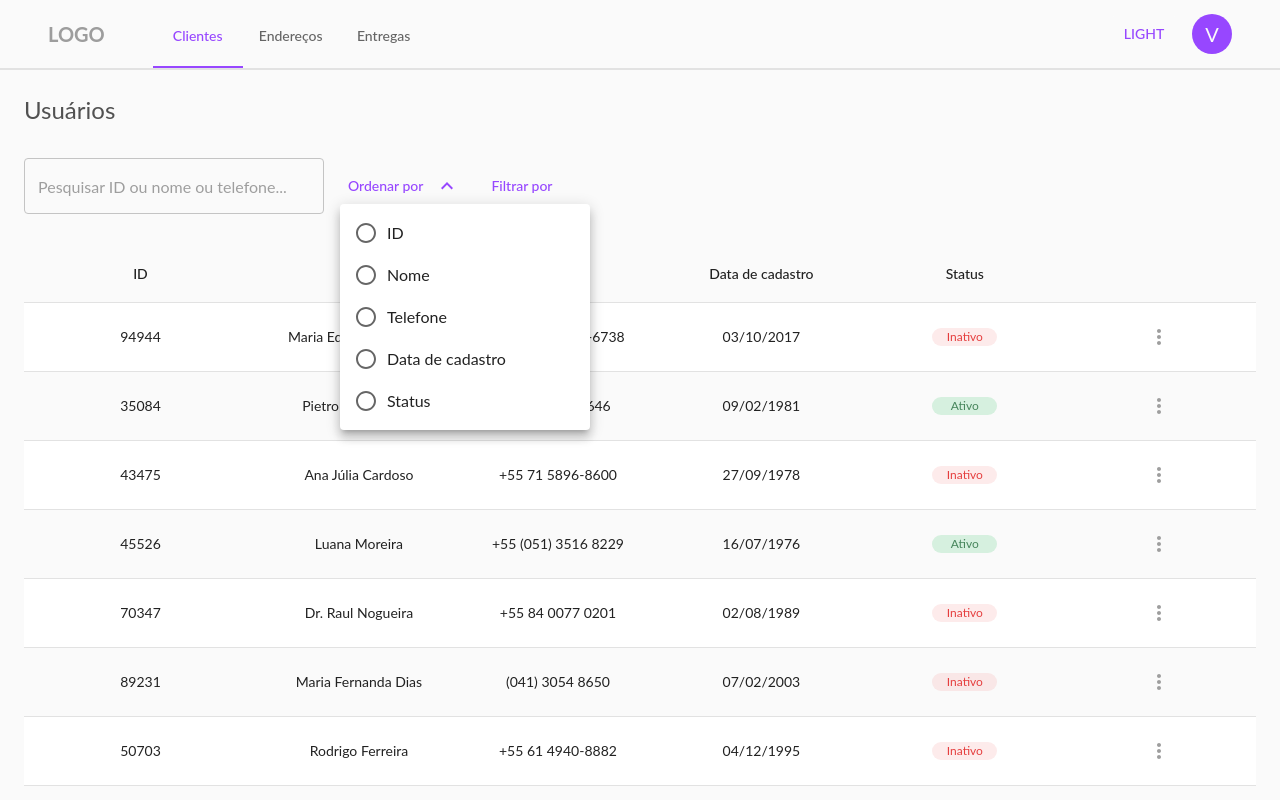
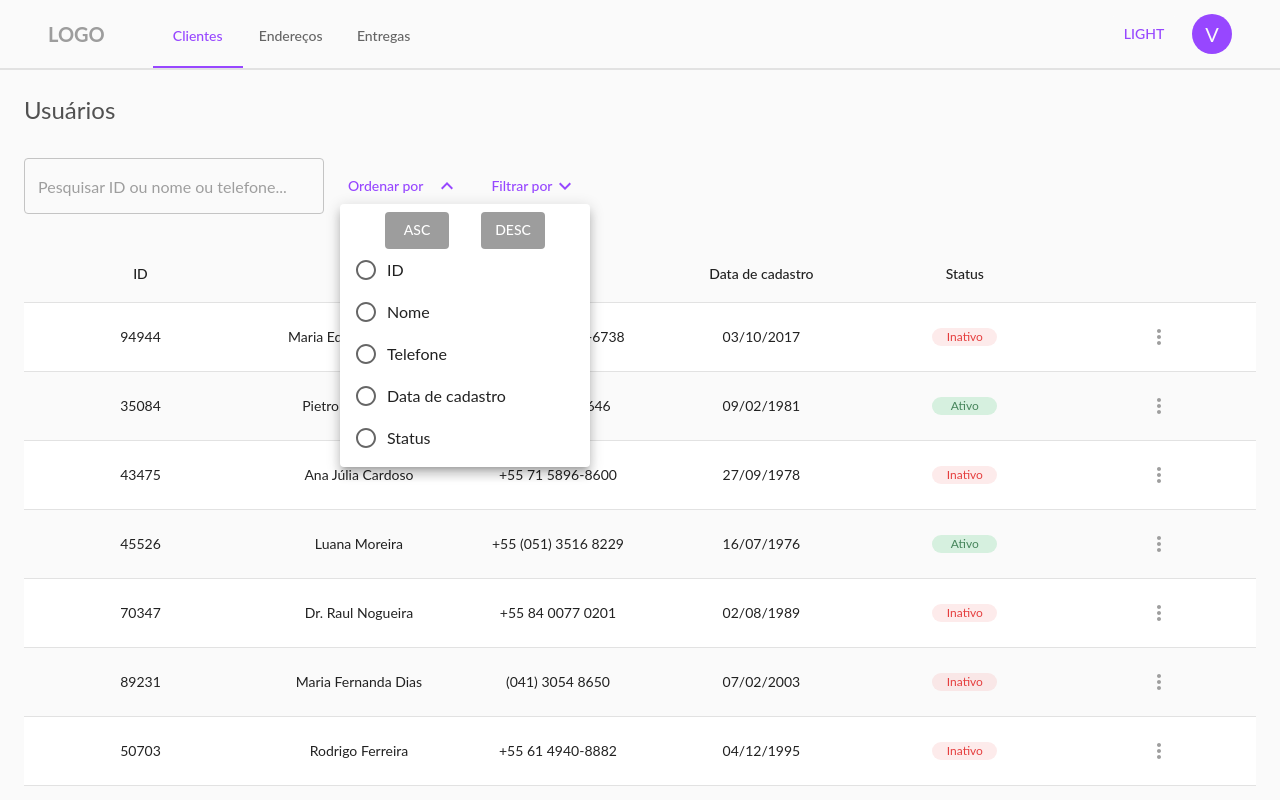
Before and after one commit to victoriacesar/users-list, a Next.js app: page /users in a window 1280 px wide. Both pictures are taken after a click on the button "Ordenar por". Shown: the top 800 px of the page. Built offline with nearby package versions, Linux system fonts and the light colour scheme.

Commit message:
feat(logic): add orderBy logic to table data

```diff
--- a/src/app/users/page.tsx
+++ b/src/app/users/page.tsx
@@ -7,6 +7,7 @@ import { useState } from 'react';
 export default function Users() {
   const [tabValue, setTabValue] = useState(0);
   const [inputSearch, setInputSearch] = useState('');
+  const [sortBy, setSortBy] = useState('');
   const [orderBy, setOrderBy] = useState('');
 
   const handleChangeTab = (event: React.SyntheticEvent, newValue: number) => {
@@ -20,10 +21,12 @@ export default function Users() {
         <UsersMenu
           inputSearch={inputSearch}
           setInputSearch={setInputSearch}
+          sortBy={sortBy}
+          setSortBy={setSortBy}
           orderBy={orderBy}
           setOrderBy={setOrderBy}
         />
-        <UsersTable inputSearch={inputSearch} orderBy={orderBy} />
+        <UsersTable inputSearch={inputSearch} sortBy={sortBy} orderBy={orderBy} />
       </CustomTabPanel>
     </Box>
   );
--- a/src/components/UsersPage/ActiveInactivePopup.tsx
+++ b/src/components/UsersPage/ActiveInactivePopup.tsx
@@ -21,7 +21,7 @@ export const ActiveInactivePopup = ({
   const { palette } = useTheme();
   const [anchorEl, setAnchorEl] = useState<HTMLButtonElement | null>(null);
   const open = Boolean(anchorEl);
-  const id = open ? 'simple-popover' : undefined;
+  const id = open ? 'active-inactive-popover' : undefined;
 
   const handleClose = () => {
     setAnchorEl(null);
--- /dev/null
+++ b/src/components/UsersPage/FiltersBtn.tsx
@@ -0,0 +1,56 @@
+import { useTheme } from '@/hooks/useTheme';
+import { Box, Button, Popover } from '@mui/material';
+import KeyboardArrowUpIcon from '@mui/icons-material/KeyboardArrowUp';
+import KeyboardArrowDownIcon from '@mui/icons-material/KeyboardArrowDown';
+import { useState } from 'react';
+
+export const FiltersBtn = () => {
+  const { palette } = useTheme();
+
+  const [anchorEl, setAnchorEl] = useState<HTMLButtonElement | null>(null);
+
+  const handleClick = (event: React.MouseEvent<HTMLButtonElement>) => {
+    setAnchorEl(event.currentTarget);
+  };
+
+  const handleClose = () => {
+    setAnchorEl(null);
+  };
+
+  const open = Boolean(anchorEl);
+  const id = open ? 'filter-by-popover' : undefined;
+
+  return (
+    <>
+      <Button
+        sx={{
+          textTransform: 'none',
+          color: palette.colorOptions.purple,
+        }}
+        onClick={(e) => handleClick(e)}
+        aria-describedby={id}
+      >
+        Filtrar por
+        {Boolean(anchorEl) ? <KeyboardArrowUpIcon /> : <KeyboardArrowDownIcon />}
+      </Button>
+      <Popover
+        id={id}
+        open={open}
+        anchorEl={anchorEl}
+        onClose={handleClose}
+        anchorOrigin={{
+          vertical: 'bottom',
+          horizontal: 'left',
+        }}
+      >
+        <Box
+          sx={{
+            padding: '.5rem 1rem',
+            maxWidth: '750px',
+            // minW
+          }}
+        ></Box>
+      </Popover>
+    </>
+  );
+};
--- a/src/components/UsersPage/OrderByBtn.tsx
+++ b/src/components/UsersPage/OrderByBtn.tsx
@@ -11,14 +11,16 @@ import {
 } from '@mui/material';
 import KeyboardArrowUpIcon from '@mui/icons-material/KeyboardArrowUp';
 import KeyboardArrowDownIcon from '@mui/icons-material/KeyboardArrowDown';
-import { orderByItems } from '../utils';
+import { sortByItems } from '../utils';
 
 interface OrderByBtnProps {
+  sortBy: string;
+  setSortBy: Dispatch<SetStateAction<string>>;
   orderBy: string;
   setOrderBy: Dispatch<SetStateAction<string>>;
 }
 
-export const OrderByBtn = ({ orderBy, setOrderBy }: OrderByBtnProps) => {
+export const OrderByBtn = ({ sortBy, setSortBy, orderBy, setOrderBy }: OrderByBtnProps) => {
   const { palette } = useTheme();
 
   const [anchorEl, setAnchorEl] = useState<HTMLButtonElement | null>(null);
@@ -32,7 +34,7 @@ export const OrderByBtn = ({ orderBy, setOrderBy }: OrderByBtnProps) => {
   };
 
   const open = Boolean(anchorEl);
-  const id = open ? 'simple-popover' : undefined;
+  const id = open ? 'order-by-popover' : undefined;
 
   return (
     <>
@@ -65,13 +67,59 @@ export const OrderByBtn = ({ orderBy, setOrderBy }: OrderByBtnProps) => {
             width: '250px',
           }}
         >
+          <Box
+            sx={{
+              display: 'flex',
+              justifyContent: 'center',
+              alignItems: 'center',
+              gap: '2rem',
+            }}
+          >
+            <Button
+              sx={{
+                backgroundColor:
+                  orderBy === 'asc' ? palette.colorOptions.purple : palette.colorOptions.lightGray,
+                color: palette.colorOptions.rowColor,
+                ':hover': {
+                  backgroundColor:
+                    orderBy === 'asc'
+                      ? palette.colorOptions.purple
+                      : palette.colorOptions.lightGray,
+                  filter: 'brightness(0.9)',
+                },
+              }}
+              onClick={() => setOrderBy('asc')}
+            >
+              ASC
+            </Button>
+            <Button
+              sx={{
+                backgroundColor:
+                  orderBy === 'desc' ? palette.colorOptions.purple : palette.colorOptions.lightGray,
+                color: palette.colorOptions.rowColor,
+                ':hover': {
+                  backgroundColor:
+                    orderBy === 'desc'
+                      ? palette.colorOptions.purple
+                      : palette.colorOptions.lightGray,
+                  filter: 'brightness(0.9)',
+                },
+                '& .Mui-selected': {
+                  backgroundColor: palette.colorOptions.purple,
+                },
+              }}
+              onClick={() => setOrderBy('desc')}
+            >
+              DESC
+            </Button>
+          </Box>
           <FormControl>
             <RadioGroup
               name="radio-buttons-order-by-group"
-              value={orderBy}
-              onChange={(event) => setOrderBy((event.target as HTMLInputElement).value)}
+              value={sortBy}
+              onChange={(event) => setSortBy((event.target as HTMLInputElement).value)}
             >
-              {orderByItems.map((item) => {
+              {sortByItems.map((item) => {
                 return (
                   <FormControlLabel
                     key={item.value}
--- a/src/components/UsersPage/UsersMenu.tsx
+++ b/src/components/UsersPage/UsersMenu.tsx
@@ -1,16 +1,26 @@
 import { useTheme } from '@/hooks/useTheme';
-import { Box, Button, TextField, Typography } from '@mui/material';
+import { Box, TextField, Typography } from '@mui/material';
 import { Dispatch, SetStateAction } from 'react';
 import { OrderByBtn } from '.';
+import { FiltersBtn } from './FiltersBtn';
 
 interface UsersMenuProps {
   inputSearch: string;
   setInputSearch: Dispatch<SetStateAction<string>>;
+  sortBy: string;
+  setSortBy: Dispatch<SetStateAction<string>>;
   orderBy: string;
   setOrderBy: Dispatch<SetStateAction<string>>;
 }
 
-export const UsersMenu = ({ inputSearch, setInputSearch, orderBy, setOrderBy }: UsersMenuProps) => {
+export const UsersMenu = ({
+  inputSearch,
+  setInputSearch,
+  sortBy,
+  setSortBy,
+  orderBy,
+  setOrderBy,
+}: UsersMenuProps) => {
   const { palette } = useTheme();
 
   return (
@@ -42,15 +52,13 @@ export const UsersMenu = ({ inputSearch, setInputSearch, orderBy, setOrderBy }:
           value={inputSearch}
           onChange={(e) => setInputSearch(e.target.value)}
         />
-        <OrderByBtn orderBy={orderBy} setOrderBy={setOrderBy} />
-        <Button
-          sx={{
-            textTransform: 'none',
-            color: palette.colorOptions.purple,
-          }}
-        >
-          Filtrar por
-        </Button>
+        <OrderByBtn
+          sortBy={sortBy}
+          setSortBy={setSortBy}
+          orderBy={orderBy}
+          setOrderBy={setOrderBy}
+        />
+        <FiltersBtn />
       </Box>
     </>
   );
--- a/src/components/UsersPage/UsersTable/index.tsx
+++ b/src/components/UsersPage/UsersTable/index.tsx
@@ -9,10 +9,11 @@ import { sortData, tableHeaderItems } from '../../utils';
 
 interface UsersTableProps {
   inputSearch: string;
+  sortBy: string;
   orderBy: string;
 }
 
-export const UsersTable = ({ inputSearch, orderBy }: UsersTableProps) => {
+export const UsersTable = ({ inputSearch, sortBy, orderBy }: UsersTableProps) => {
   const { palette } = useTheme();
 
   const [data, setData] = useState(mockedData);
@@ -28,11 +29,11 @@ export const UsersTable = ({ inputSearch, orderBy }: UsersTableProps) => {
         );
       });
 
-      return sortData(filteredData, orderBy);
+      return sortData(filteredData, sortBy, orderBy);
     }
 
-    return sortData(data, orderBy);
-  }, [inputSearch, data, orderBy]);
+    return sortData(data, sortBy, orderBy);
+  }, [inputSearch, data, sortBy, orderBy]);
 
   const toggleActiveInactive = (userId: number, option: string) => {
     const findUserIndex = data.findIndex((item) => item.id === userId);
--- a/src/components/utils.ts
+++ b/src/components/utils.ts
@@ -2,7 +2,7 @@ import { ITableData } from '@/mockedData';
 import { isValid, parse } from 'date-fns';
 
 export const tableHeaderItems = ['ID', 'Nome', 'Telefone', 'Data de cadastro', 'Status', ' '];
-export const orderByItems = [
+export const sortByItems = [
   {
     label: 'ID',
     value: 'id',
@@ -47,13 +47,15 @@ const compareValues = (valueA: string, valueB: string): number => {
   return valueA?.localeCompare(valueB);
 };
 
-export const sortData = (dataToSort: ITableData[], orderBy: string) => {
+export const sortData = (dataToSort: ITableData[], sortBy: string, orderBy: string) => {
   const sortedData = dataToSort.sort((a, b) => {
-    const valueA = getValue(a[orderBy]);
-    const valueB = getValue(b[orderBy]);
+    const values = orderBy === 'asc' ? [a, b] : [b, a];
+
+    const valueA = getValue(values[0][sortBy]);
+    const valueB = getValue(values[1][sortBy]);
 
     return compareValues(valueA, valueB);
   });
 
-  return orderBy && dataToSort.length > 0 ? sortedData : dataToSort;
+  return sortBy && dataToSort.length > 0 ? sortedData : dataToSort;
 };
```
